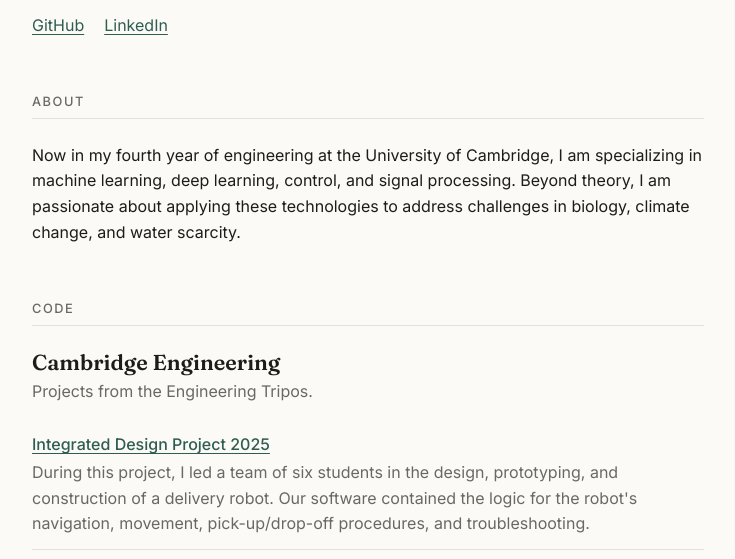
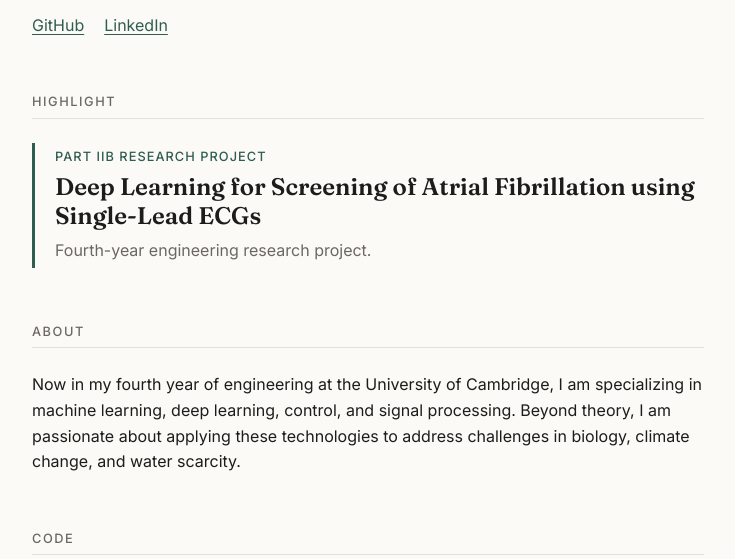
Before and after one commit to TJFM4/TJFM4.github.io, a plain HTML site: page index.html in a window 1280 px wide. Shown: the part 205-764 px from the top of the page, without its empty margins (272-1007 px from the left). Drawn offline with Linux system fonts and the light colour scheme.

Commit message:
Add Highlight section featuring the IIB project
Co-Authored-By: Claude Opus 5.5 <noreply@anthropic.com>

```diff
--- a/content.js
+++ b/content.js
@@ -24,6 +24,22 @@ window.SITE = {
     { label: "LinkedIn", url: "https://www.linkedin.com/in/tristan-martin-8b5aaa295/"},
     // { label: "CV", url: "cv.pdf" },   // drop a cv.pdf next to this file
   ],
+
+  // ------------------------------------------------------------- Highlight
+  // One featured project, shown at the top of the page with its full
+  // explanation always visible. Set show: false to remove the section.
+  highlight: {
+    label: "Part IIB Research Project",
+    title: "Deep Learning for Screening of Atrial Fibrillation using Single-Lead ECGs",
+    desc: "Fourth-year engineering research project.",
+    url: "",          // optional link, e.g. a paper or poster
+    show: true,
+
+    // The explanation underneath. Each string is its own paragraph.
+    explanation: [
+      "",
+    ],
+  },
 
   // ------------------------------------------------------------------ Code
   // Repositories grouped by what they do. Move a repo between groups by
@@ -136,17 +152,6 @@ window.SITE = {
         "",
       ],
     },
-    {
-      title: "Part IIB Research Project - Deep Learning for Screening of Atrial Fibrillation using Single-Lead ECGs",
-      role: "",
-      date: "",
-      desc: "Fourth-year engineering research project.",
-      url: "",
-      show: true,
-      details: [
-        "",
-      ],
-    },
   ],
 
   footer: "© Tristan Martin",
--- a/index.html
+++ b/index.html
@@ -17,6 +17,11 @@
       <p id="tagline" class="tagline"></p>
       <nav id="links" class="links" aria-label="Contact links"></nav>
     </header>
+
+    <section id="highlight-section" aria-labelledby="highlight-h">
+      <h2 id="highlight-h">Highlight</h2>
+      <article id="highlight" class="highlight"></article>
+    </section>
 
     <section id="about-section" aria-labelledby="about-h">
       <h2 id="about-h">About</h2>
--- a/render.js
+++ b/render.js
@@ -40,6 +40,20 @@
   $("tagline").textContent = site.tagline || "";
   for (const l of (site.links || []).filter(visible)) {
     $("links").append(link(l.label, l.url));
+  }
+
+  // Highlight: one featured project with its explanation always shown
+  const h = site.highlight;
+  if (h && visible(h) && h.title) {
+    const explanation = (h.explanation || []).filter((p) => p && p.trim());
+    $("highlight").append(
+      h.label ? el("p", { class: "label" }, h.label) : "",
+      el("h3", {}, h.url ? link(h.title, h.url) : h.title),
+      h.desc ? el("p", { class: "lede" }, h.desc) : "",
+      explanation.length ? el("div", { class: "prose" }, ...explanation.map((p) => el("p", {}, p))) : "",
+    );
+  } else {
+    $("highlight-section").hidden = true;
   }
 
   // About
--- a/style.css
+++ b/style.css
@@ -87,3 +87,19 @@ h3 { font-size: 1.35rem; margin: 0; }
 }
 .details[open] summary { margin-bottom: 0.25rem; }
 .details p { color: var(--text); margin: 0.5rem 0 0; }
+
+.highlight {
+  border-left: 3px solid var(--accent);
+  padding: 0.25rem 0 0.25rem 1.25rem;
+}
+.highlight .label {
+  margin: 0 0 0.35rem;
+  font-size: 0.8rem;
+  font-weight: 500;
+  text-transform: uppercase;
+  letter-spacing: 0.08em;
+  color: var(--accent);
+}
+.highlight h3 { font-size: 1.5rem; }
+.highlight .lede { color: var(--muted); margin: 0.5rem 0 0; }
+.highlight .prose { margin-top: 1rem; }
```
